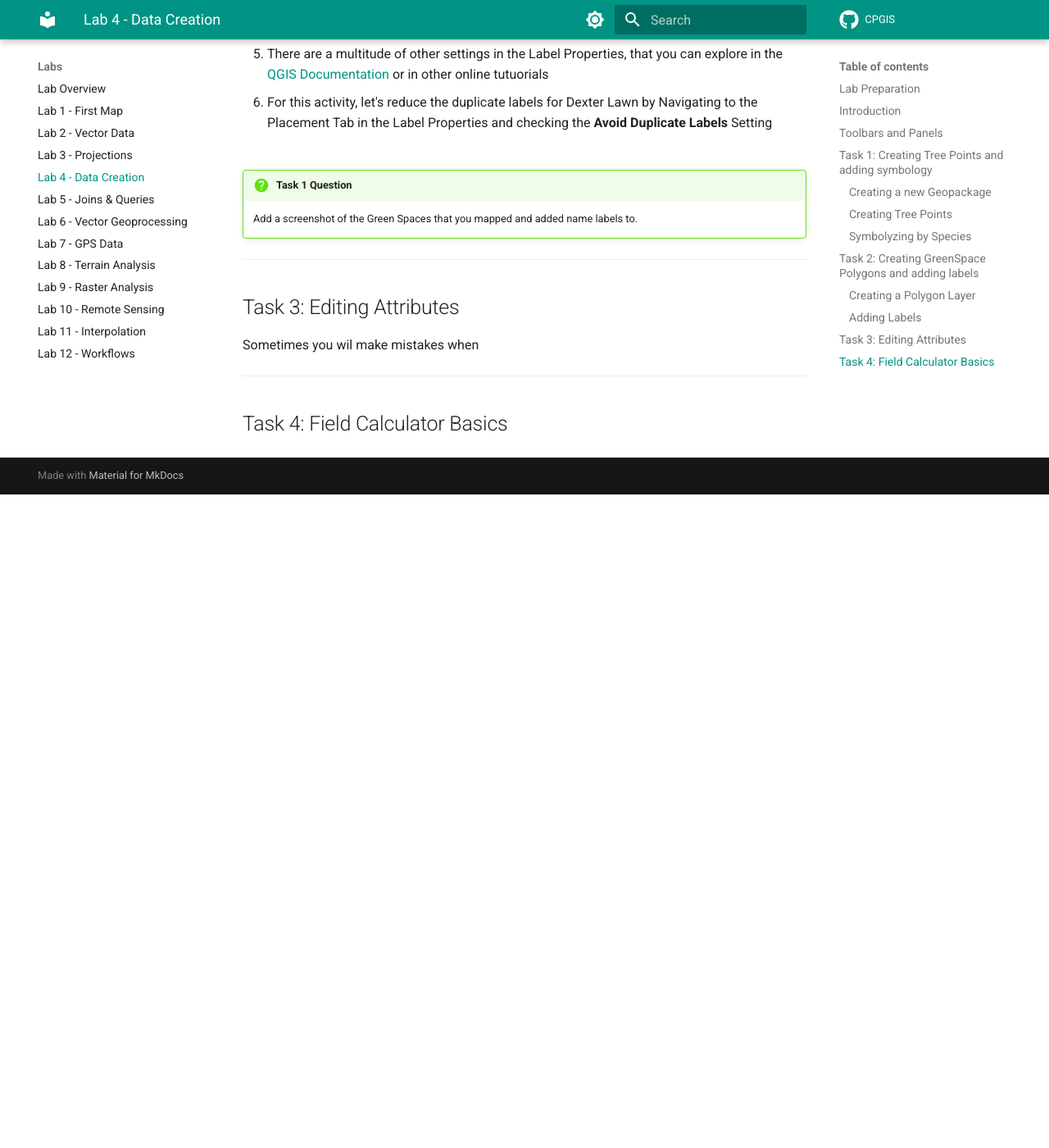
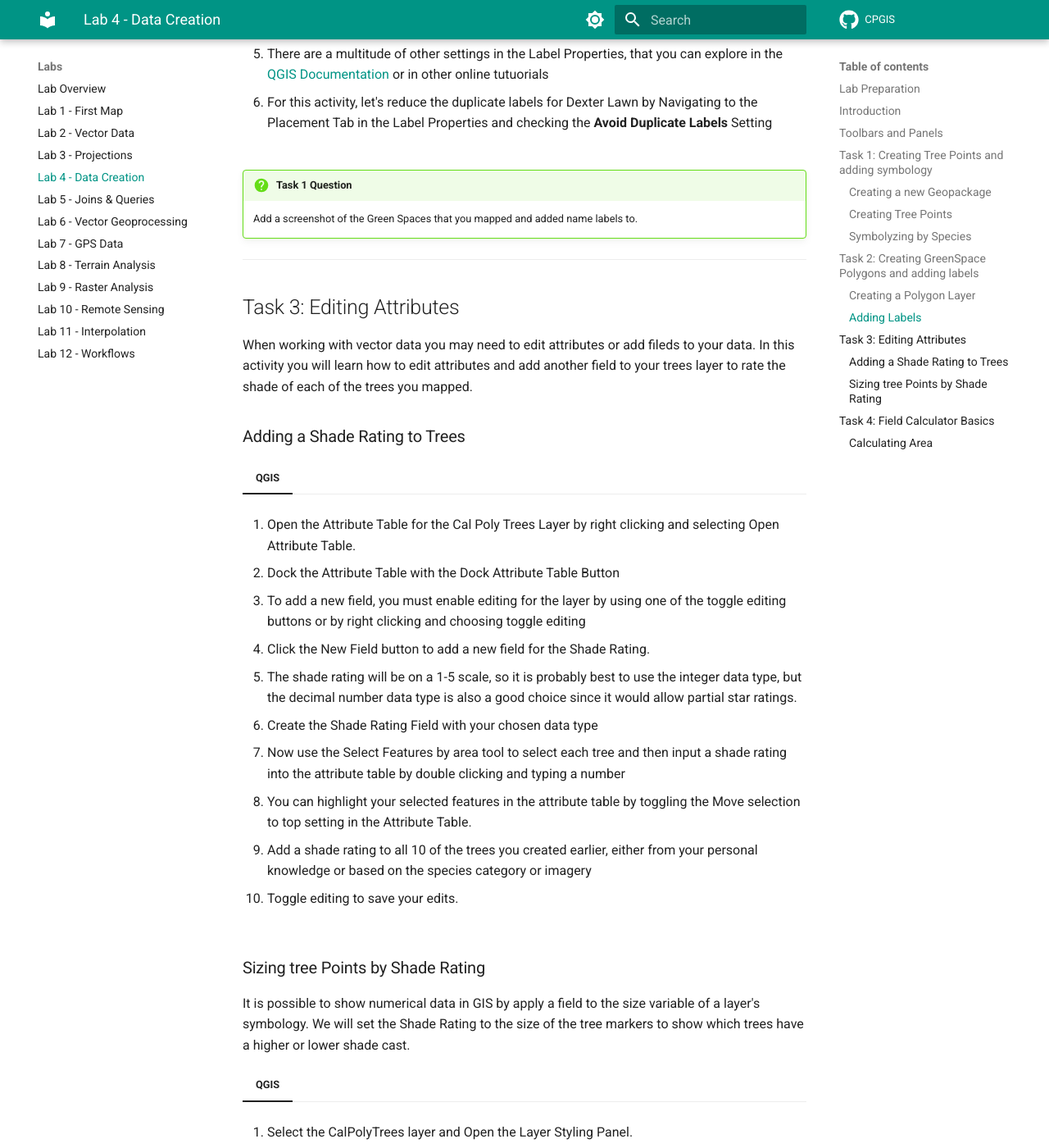
Before and after one commit to kashingtonDC/CPGIS, an MkDocs documentation site: the page built from docs/labs/lab04.md, in a window 1280 px wide and 1400 px high, scrolled down 4420 px. Shown: the whole window at 82% size. Built offline with MkDocs 1.6.1 and Material for MkDocs 9.7.7, drawn with Linux system fonts in a browser that asks for light colours; comment, search, counter and statistics services are not loaded; before the commit the page ends 5023 px from its top, so only the background shows below that; some of the changed text lies outside the part shown.

Commit message:
Added instructions for tasks 3 and 4 for QGIS

```diff
--- a/docs/labs/lab04.md
+++ b/docs/labs/lab04.md
@@ -177,9 +177,83 @@
 
 ## Task 3: Editing Attributes
 
-Sometimes you wil make mistakes when
+When working with vector data you may need to edit attributes or add fileds to your data. In this activity you will learn how to edit attributes and add another field to your trees layer to rate the shade of each of the trees you mapped.
 
+### Adding a Shade Rating to Trees
+
+=== "QGIS"
+
+    1. Open the Attribute Table for the Cal Poly Trees Layer by right clicking and selecting Open Attribute Table.
+
+    2. Dock the Attribute Table with the Dock Attribute Table Button
+
+    3. To add a new field, you must enable editing for the layer by using one of the toggle editing buttons or by right clicking and choosing toggle editing
+
+    5. Click the New Field button to add a new field for the Shade Rating.
+
+    6. The shade rating will be on a 1-5 scale, so it is probably best to use the integer data type, but the decimal number data type is also a good choice since it would allow partial star ratings.
+
+    7. Create the Shade Rating Field with your chosen data type
+
+    8. Now use the Select Features by area tool to select each tree and then input a shade rating into the attribute table by double clicking and typing a number
+
+    9. You can highlight your selected features in the attribute table by toggling the Move selection to top setting in the Attribute Table.
+
+    10. Add a shade rating to all 10 of the trees you created earlier, either from your personal knowledge or based on the species category or imagery
+
+    11. Toggle editing to save your edits.
+
+### Sizing tree Points by Shade Rating
+
+It is possible to show numerical data in GIS by apply a field to the size variable of a layer's symbology. We will set the Shade Rating to the size of the tree markers to show which trees have a higher or lower shade cast.
+
+=== "QGIS"
+
+    1. Select the CalPolyTrees layer and Open the Layer Styling Panel.
+
+    2. Select the Symbol icon to change the symbol size for all the points
+
+    3. You can set the size manually by adjusting the size category. All of the tree markers should change size together
+
+    4. If only one species of tree changed size, go back and ensure that none of the species are selected on the main page.
+
+    5. To apply the Shade rating to the tree marker size, click the **Data Define Override** button, navigate the **Field type: int, double, string** and slecet the *Shade Rating* Field.
+
+    6. The size of the tree marker is now determined by the shade rating of the tree.
+
+
+!!! Question "Question 3"
+
+    Take a screenshot of your map canvas with the CalPolyTrees layer displaying the species and shade rating of the trees you mapped.
+
+    What method did you choose to make your shade and species determinations. If you had more time to work on a tree layer like this, what would you need to improve the data or make it easier to map the species and shade more accurately?
 
 ---
 
 ## Task 4: Field Calculator Basics
+
+Manipulating the Attribute table and symbolgy vector layers, allows a GIS technician to show data in uniques ways. Up until now, you have modified the attribute table of your layers manually, but what if your project has a layer with 100's or 1000's of features?
+
+The field calculator tool allows you to modify attribute tables and creating data fields using expressions and code. In this activity, you will learn how to add an area field to your CalPolyGreenSpaces layer.
+
+### Calculating Area
+
+=== "QGIS"
+
+    1. Prepare for using the field calculator by making the CalPolyGreenSpaces layer visible and opening and docking the Attribute Table
+
+    2. Open the Field Calculator for the CalPolyGreenSpaces layer by clicking the Open Field Calculator Button.
+
+    4. Leave Create virtual Field setting off, set the **Output field name** to *Area (sqm)* and set the data type to Decimal (double) to retain decimal area calculations.
+
+    5. We will use the "**$Area**" function, either type this function into the Expression area or search it in the expression dictionary.
+
+    6. You will see a preview of the calculation result in the bottom left, and if everything looks good, press ok to apply the calculation.
+
+    7. Now that the areas have been calculated, it is not immediately obvious what units the areas are in, with value that range from ~400 to ~6,000.
+
+    8. QGIS default areas are measured in square meters, but you can check what your QGIS is set to by navigating to Project -> Properties in the menubar and looking at the measurements section.
+
+    9. Change the area measurement to Acres and repeat steps 4 and 5 to create a new Area (Acres) field.
+
+=== "ArcGIS"
```
